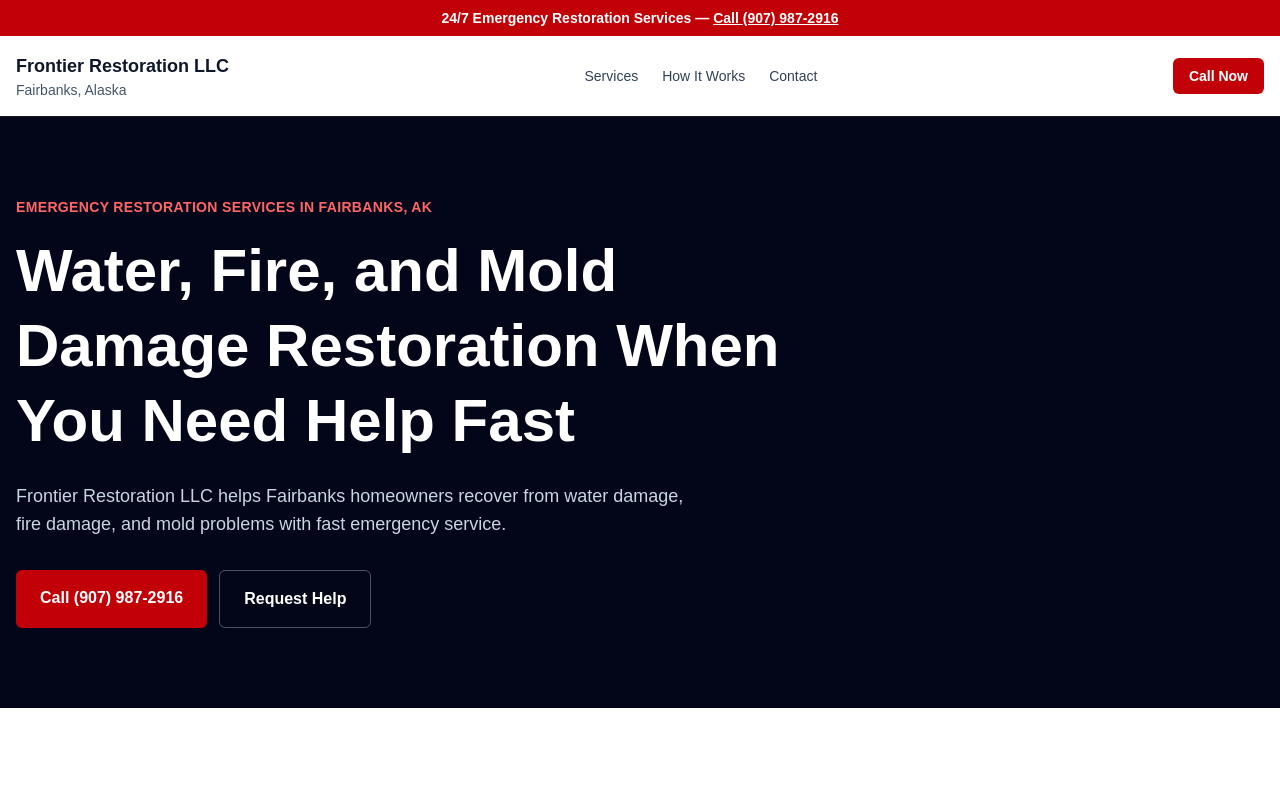
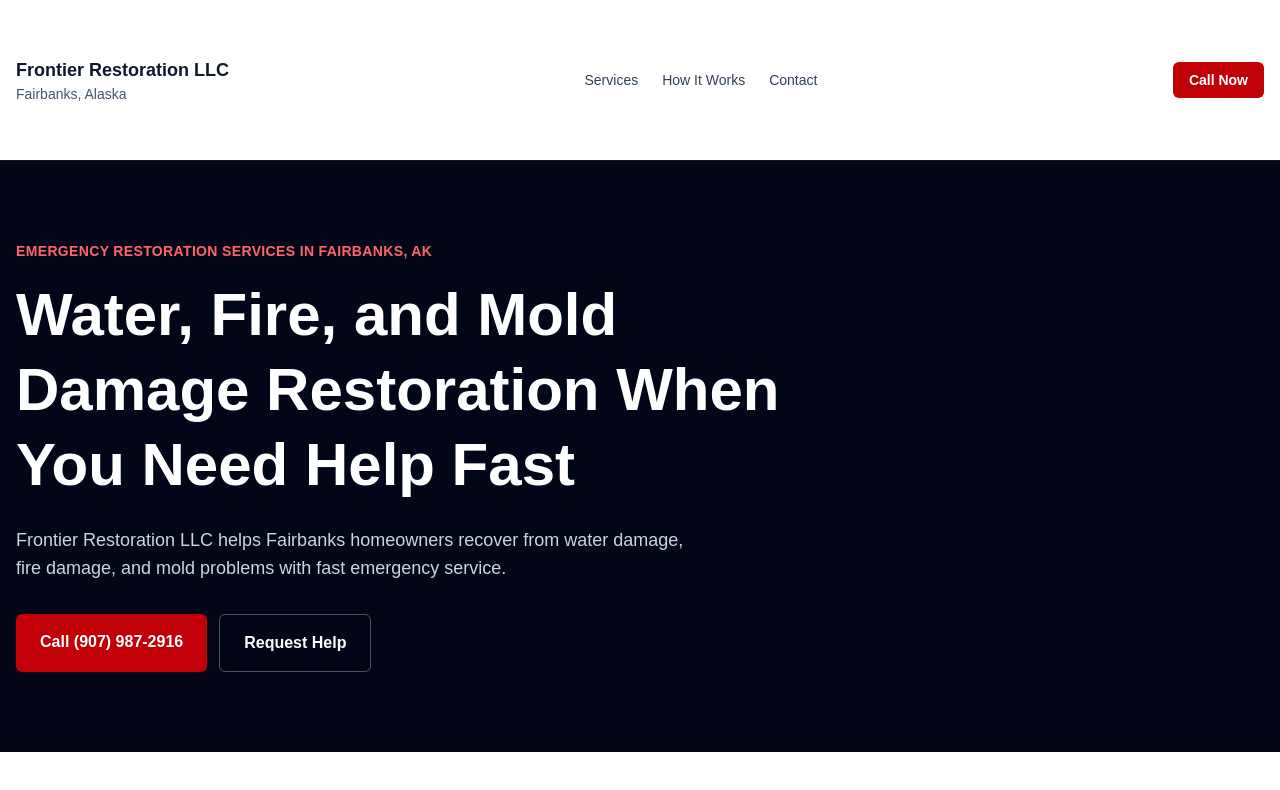
Before and after one commit to Davidhub907/FR_Website, a Next.js app: page / in a window 1280 px wide. Shown: the top 790 px of the page. Built offline with nearby package versions, Linux system fonts and the light colour scheme.

Commit message:
changed the home page and added the frontier logo to public

```diff
--- a/app/page.js
+++ b/app/page.js
@@ -7,23 +7,11 @@ export const metadata = {
 const phoneNumber = "(907) 987-2916";
 const phoneHref = "tel:+19079872916";
 
-function TopEmergencyBar() {
-  return (
-    <div className="bg-red-700 text-white">
-      <div className="mx-auto flex max-w-7xl items-center justify-center px-4 py-2 text-sm font-semibold">
-        24/7 Emergency Restoration Services —{" "}
-        <a className="ml-1 underline" href={phoneHref}>
-          Call {phoneNumber}
-        </a>
-      </div>
-    </div>
-  );
-}
 
 function Header() {
   return (
     <header className="border-b bg-white">
-      <div className="mx-auto flex max-w-7xl items-center justify-between px-4 py-4">
+      <div className="mx-auto flex max-w-7xl items-center justify-between px-4 py-14">
         <div>
           <p className="text-lg font-bold text-slate-900">
             Frontier Restoration LLC
@@ -88,7 +76,6 @@ function Hero() {
 export default function HomePage() {
   return (
     <>
-      <TopEmergencyBar />
       <Header />
 
       <main>
```
Also changed, not shown: public/Frontier-Restoration-logo.png (added).
